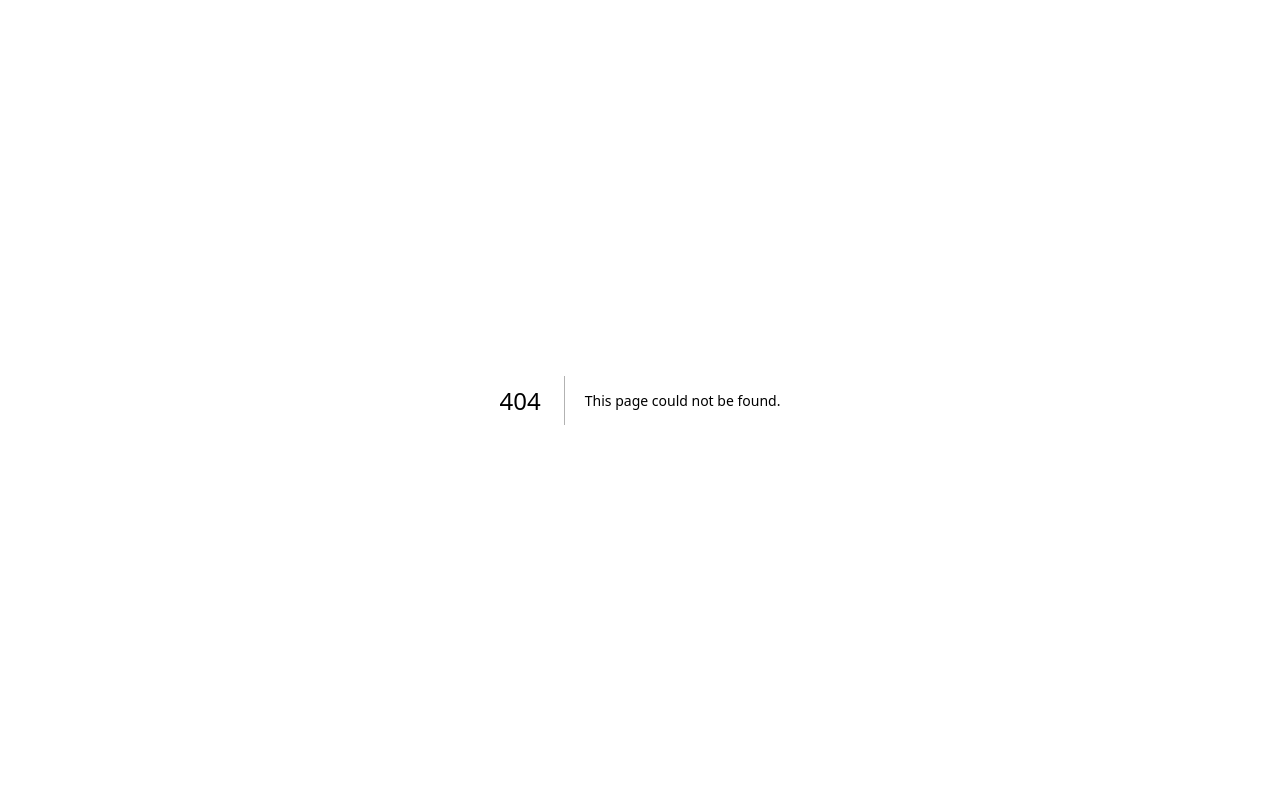
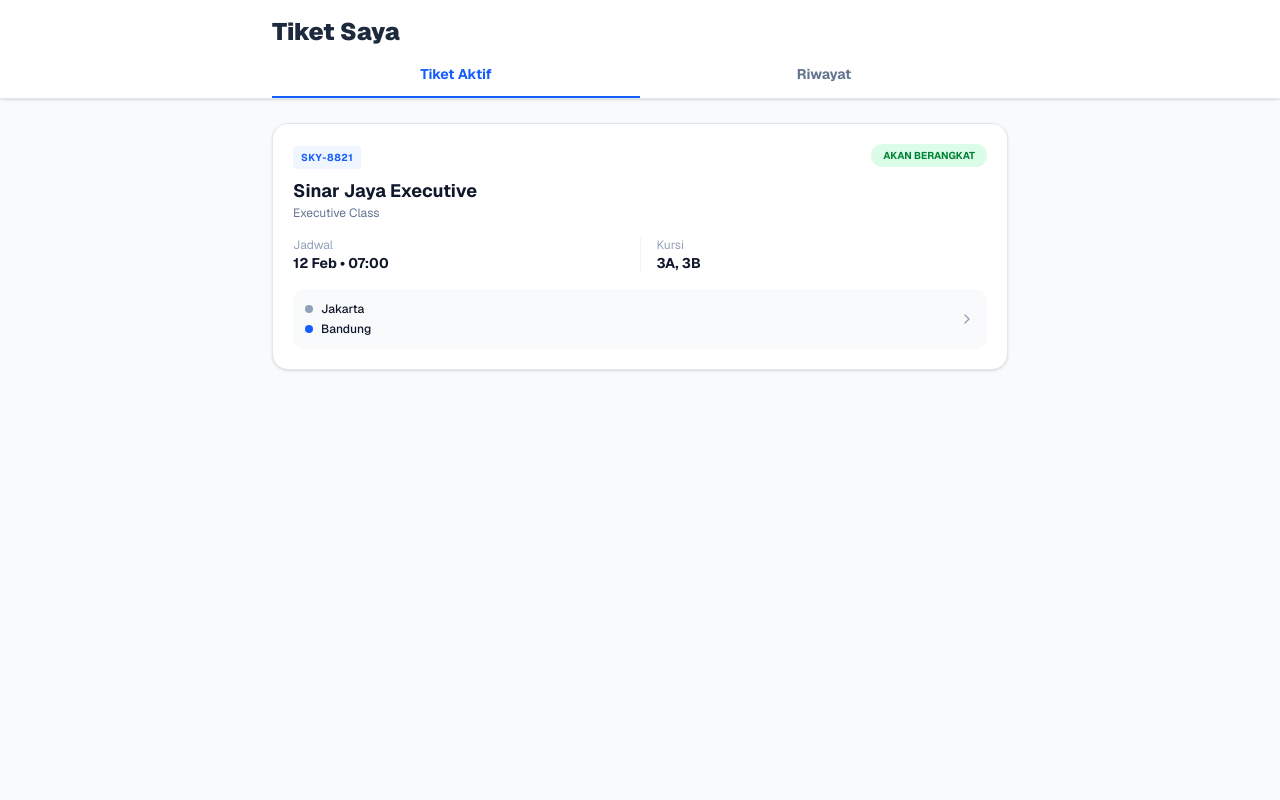
Before and after one commit to doaesque/skybus, a Next.js app: page /my-tickets in a window 1280 px wide. Before the commit this address had no page. Shown: the top 800 px of the page. Built offline with nearby package versions, Linux system fonts and the light colour scheme.

Commit message:
refactor: rename 'my-orders' to 'my-tickets' and update home links

```diff
--- a/src/app/my-orders/page.tsx
+++ /dev/null
@@ -1,71 +0,0 @@
-"use client";
-
-import React from 'react';
-import { Bus, Calendar, MapPin, ChevronRight, Navigation } from 'lucide-react';
-import Link from 'next/link';
-import { ArrowLeft } from 'lucide-react';
-
-export default function MyOrdersPage() {
-  return (
-    <div className="min-h-screen bg-slate-50 font-sans">
-
-      <div className="bg-white p-4 shadow-sm sticky top-0 z-40 flex items-center gap-4">
-        <Link href="/" className="p-2 hover:bg-slate-100 rounded-full transition">
-            <ArrowLeft className="w-5 h-5 text-slate-600" />
-        </Link>
-        <h1 className="font-black text-lg text-slate-800">Pesanan Saya</h1>
-      </div>
-
-      <div className="max-w-3xl mx-auto px-4 py-6 space-y-4">
-
-        {/* Active Order */}
-        <div className="bg-white border border-primary/30 rounded-xl p-5 shadow-sm relative overflow-hidden group">
-            <div className="absolute top-0 right-0 bg-green-500 text-white text-[10px] font-bold px-3 py-1 rounded-bl-xl">
-                DIBAYAR
-            </div>
-
-            <div className="flex gap-4 mb-4">
-                <div className="w-12 h-12 bg-primary/10 rounded-full flex items-center justify-center shrink-0">
-                    <Bus className="w-6 h-6 text-primary" />
-                </div>
-                <div>
-                    <h3 className="font-black text-slate-800 text-lg">Jakarta → Bandung</h3>
-                    <div className="text-xs text-slate-500 font-bold mt-1 flex items-center gap-1">
-                        <Calendar className="w-3 h-3" /> Senin, 20 Okt 2024 • 22.00
-                    </div>
-                </div>
-            </div>
-
-            {/* SURVEY INSIGHT: Track Bus Button */}
-            <div className="border-t border-slate-100 pt-4 flex gap-3">
-                <Link href="/eticket" className="flex-1">
-                    <button className="w-full py-2 rounded-lg border border-slate-200 text-xs font-bold text-slate-600 hover:bg-slate-50 transition">
-                        Lihat E-Tiket
-                    </button>
-                </Link>
-                <button className="flex-1 py-2 rounded-lg bg-primary text-white text-xs font-bold hover:bg-primary-dark transition flex items-center justify-center gap-2 shadow-md shadow-blue-100">
-                    <Navigation className="w-3 h-3" /> Lacak Bus
-                </button>
-            </div>
-        </div>
-
-        {/* Past Order */}
-        <div className="bg-white border border-slate-200 rounded-xl p-5 opacity-70 grayscale hover:grayscale-0 transition">
-             <div className="absolute top-5 right-5 bg-slate-200 text-slate-500 text-[10px] font-bold px-2 py-1 rounded">
-                SELESAI
-            </div>
-            <div className="flex gap-4 items-center">
-                <div className="w-12 h-12 bg-slate-100 rounded-full flex items-center justify-center shrink-0">
-                    <Bus className="w-6 h-6 text-slate-500" />
-                </div>
-                <div>
-                    <h3 className="font-bold text-slate-800">Bandung → Jakarta</h3>
-                    <p className="text-xs text-slate-500 mt-1">10 Sep 2024</p>
-                </div>
-            </div>
-        </div>
-
-      </div>
-    </div>
-  );
-}
--- /dev/null
+++ b/src/app/my-tickets/page.tsx
@@ -0,0 +1,104 @@
+"use client";
+
+import React, { useState } from 'react';
+import Link from 'next/link';
+import { BUS_DATA } from '@/constants/data';
+import { Clock, MapPin, Calendar, ChevronRight, Ticket } from 'lucide-react';
+
+export default function MyOrdersPage() {
+  const [activeTab, setActiveTab] = useState<'active' | 'history'>('active');
+
+  // Dummy Data Riwayat
+  const myTickets = [
+    { id: 'SKY-8821', busId: '1', date: '2026-02-12', status: 'active', seats: '3A, 3B' },
+    { id: 'SKY-1029', busId: '4', date: '2026-01-20', status: 'completed', seats: '1A' },
+    { id: 'SKY-0092', busId: '3', date: '2025-12-15', status: 'completed', seats: '12C' },
+  ];
+
+  const filteredTickets = myTickets.filter(t => activeTab === 'active' ? t.status === 'active' : t.status === 'completed');
+
+  return (
+    <div className="min-h-screen bg-slate-50 dark:bg-slate-950 font-sans pb-20">
+      <div className="bg-white dark:bg-slate-900 shadow-sm border-b border-slate-200 dark:border-slate-800 sticky top-0 z-10">
+          <div className="max-w-3xl mx-auto px-4 py-4">
+              <h1 className="text-2xl font-black text-slate-800 dark:text-white">Tiket Saya</h1>
+          </div>
+          {/* Tabs */}
+          <div className="flex max-w-3xl mx-auto px-4">
+              <button
+                onClick={() => setActiveTab('active')}
+                className={`flex-1 pb-3 text-sm font-bold border-b-2 transition ${activeTab === 'active' ? 'border-blue-600 text-blue-600' : 'border-transparent text-slate-500'}`}
+              >
+                  Tiket Aktif
+              </button>
+              <button
+                onClick={() => setActiveTab('history')}
+                className={`flex-1 pb-3 text-sm font-bold border-b-2 transition ${activeTab === 'history' ? 'border-blue-600 text-blue-600' : 'border-transparent text-slate-500'}`}
+              >
+                  Riwayat
+              </button>
+          </div>
+      </div>
+
+      <div className="max-w-3xl mx-auto px-4 py-6 space-y-4">
+          {filteredTickets.length === 0 ? (
+              <div className="text-center py-20">
+                  <div className="w-16 h-16 bg-slate-100 dark:bg-slate-800 rounded-full flex items-center justify-center mx-auto mb-4 text-slate-400">
+                      <Ticket className="w-8 h-8"/>
+                  </div>
+                  <h3 className="font-bold text-lg">Belum ada tiket</h3>
+                  <p className="text-slate-500 text-sm mb-6">Yuk rencanakan perjalananmu sekarang!</p>
+                  <Link href="/ticket">
+                      <button className="bg-blue-600 hover:bg-blue-700 text-white px-6 py-2.5 rounded-xl font-bold text-sm shadow-lg transition">Cari Tiket Bus</button>
+                  </Link>
+              </div>
+          ) : (
+              filteredTickets.map((ticket) => {
+                  const bus = BUS_DATA.find(b => b.id === ticket.busId) || BUS_DATA[0];
+                  return (
+                      <Link href={`/eticket?busId=${ticket.busId}&date=${ticket.date}&seats=${ticket.seats}`} key={ticket.id}>
+                          <div className="bg-white dark:bg-slate-900 rounded-2xl border border-slate-200 dark:border-slate-800 p-5 hover:border-blue-300 transition shadow-sm group">
+                              <div className="flex justify-between items-start mb-4">
+                                  <div>
+                                      <span className="text-[10px] font-bold bg-blue-50 text-blue-600 px-2 py-1 rounded mb-2 inline-block uppercase tracking-wider">{ticket.id}</span>
+                                      <h3 className="font-bold text-lg">{bus.name}</h3>
+                                      <p className="text-xs text-slate-500">{bus.type}</p>
+                                  </div>
+                                  <div className={`px-3 py-1 rounded-full text-[10px] font-bold uppercase ${ticket.status === 'active' ? 'bg-green-100 text-green-700' : 'bg-slate-100 text-slate-500'}`}>
+                                      {ticket.status === 'active' ? 'Akan Berangkat' : 'Selesai'}
+                                  </div>
+                              </div>
+
+                              <div className="flex items-center gap-4 text-sm mb-4">
+                                  <div className="flex-1">
+                                      <p className="text-xs text-slate-400">Jadwal</p>
+                                      <p className="font-bold">{new Date(ticket.date).toLocaleDateString('id-ID', {day: 'numeric', month: 'short'})} • {bus.departureTime}</p>
+                                  </div>
+                                  <div className="flex-1 border-l pl-4 border-slate-100 dark:border-slate-800">
+                                      <p className="text-xs text-slate-400">Kursi</p>
+                                      <p className="font-bold">{ticket.seats}</p>
+                                  </div>
+                              </div>
+
+                              <div className="flex items-center gap-3 bg-slate-50 dark:bg-slate-800 p-3 rounded-xl">
+                                  <div className="flex-1">
+                                      <div className="flex items-center gap-2 mb-1">
+                                          <div className="w-2 h-2 rounded-full bg-slate-400"></div>
+                                          <span className="text-xs font-medium truncate">{bus.from}</span>
+                                      </div>
+                                      <div className="flex items-center gap-2">
+                                          <div className="w-2 h-2 rounded-full bg-blue-600"></div>
+                                          <span className="text-xs font-medium truncate">{bus.to}</span>
+                                      </div>
+                                  </div>
+                                  <ChevronRight className="w-4 h-4 text-slate-400 group-hover:text-blue-600 group-hover:translate-x-1 transition" />
+                              </div>
+                          </div>
+                      </Link>
+                  );
+              })
+          )}
+      </div>
+    </div>
+  );
+}
--- a/src/app/page.tsx
+++ b/src/app/page.tsx
@@ -112,7 +112,7 @@ export default function Home() {
             <Link href="/help" className="hover:text-blue-600 dark:hover:text-blue-400 transition">Bantuan</Link>
 
             {isLoggedIn && (
-              <Link href="/my-orders" className="hover:text-blue-600 dark:hover:text-blue-400 transition">Tiket Saya</Link>
+              <Link href="/my-tickets" className="hover:text-blue-600 dark:hover:text-blue-400 transition">Tiket Saya</Link>
             )}
           </div>
 
@@ -137,7 +137,7 @@ export default function Home() {
 
                 {showUserDropdown && (
                   <div className="absolute right-0 mt-2 w-48 bg-white dark:bg-slate-900 border border-slate-100 dark:border-slate-800 rounded-xl shadow-xl overflow-hidden z-50">
-                    <Link href="/my-orders" className="md:hidden flex items-center gap-2 px-4 py-3 text-sm font-bold text-slate-600 dark:text-slate-300 hover:bg-slate-50 dark:hover:bg-slate-800">
+                    <Link href="/my-tickets" className="md:hidden flex items-center gap-2 px-4 py-3 text-sm font-bold text-slate-600 dark:text-slate-300 hover:bg-slate-50 dark:hover:bg-slate-800">
                       <Ticket className="w-4 h-4" /> Tiket Saya
                     </Link>
                     <Link href="/settings" className="flex items-center gap-2 px-4 py-3 text-sm font-bold text-slate-600 dark:text-slate-300 hover:bg-slate-50 dark:hover:bg-slate-800 border-t md:border-t-0 border-slate-100 dark:border-slate-800">
```
